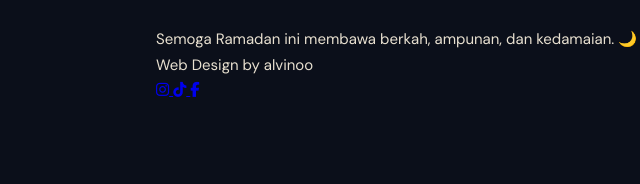
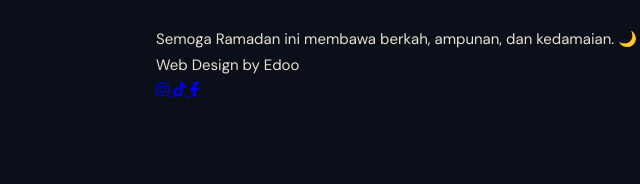
Before and after one commit to LDXVINXZO/Ramadhan-vinn, a plain HTML site: page index.html in a window 1280 px wide. Shown: the part 2194-2378 px from the top of the page, 164-804 px from the left. Drawn offline with nearby package versions, Linux system fonts and the light colour scheme.

Commit message:
Update footer designer credit from Alvinoo to Edoo

```diff
--- a/index.html
+++ b/index.html
@@ -149,7 +149,7 @@
 
       <footer class="footer fade-in" style="--d: 2.1s">
         <p>Semoga Ramadan ini membawa berkah, ampunan, dan kedamaian. 🌙</p>
-        <p class="footer-small">Web Design by alvinoo</p>
+        <p class="footer-small">Web Design by Edoo</p>
         <div class="socmed">
           <a
             href="https://www.instagram.com/donzzvoid_?igsh=MTlwNGZlNnIzbm54YQ=="
```
